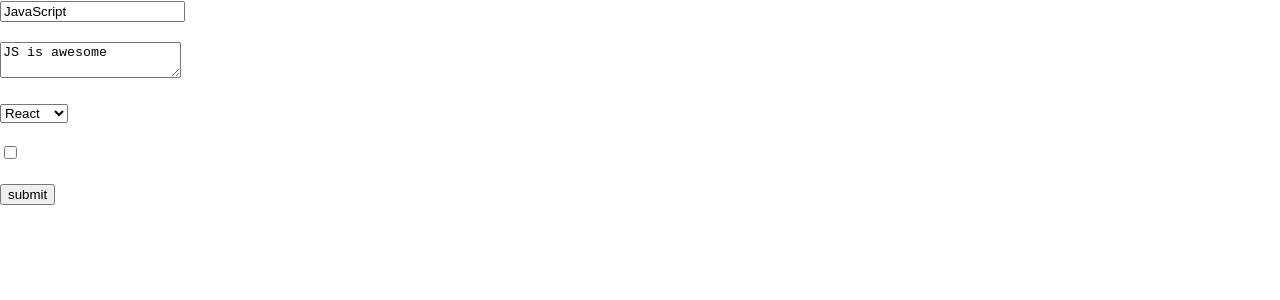
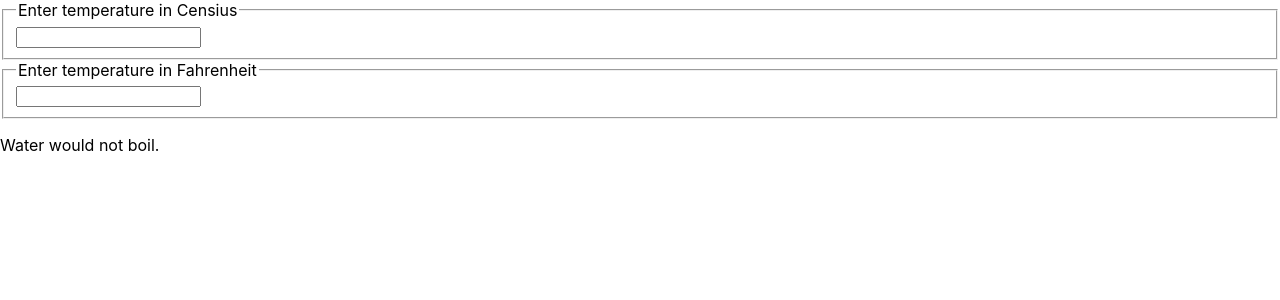
Before and after one commit to hasanmehedi9034/react_, a React (Create React App) app in the folder react_project/first-app/: page / in a window 1280 px wide. Shown: the top 300 px of the page. Built offline with nearby package versions, Linux system fonts and the light colour scheme.

Commit message:
state management

```diff
--- a/react_project/first-app/src/App.js
+++ b/react_project/first-app/src/App.js
@@ -1,16 +1,21 @@
 import './App.css';
 import React from 'react';
-import Clock from './components/Clock';
-import ClockList from './components/ClockList';
-import Form from './components/Form';
+// import Clock from './components/Clock';
+// import ClockList from './components/ClockList';
+// import Form from './components/Form';
+import Calculator from './components/Calculator';
 
 function App() {
-    const quantities = [1, 2, 3];
+    // const quantities = [1, 2, 3];
 
     return (
         // <ClockList quantity={quantities} />
         // <Clock />
-        <Form/>
+        // <Form/>
+        <>
+            <Calculator />
+        </>
+
     );
 }
 
--- /dev/null
+++ b/react_project/first-app/src/components/BoilingVerdict.js
@@ -0,0 +1,6 @@
+export default function BoilingVerdict({ celsius = 0}) {
+    if (celsius >= 100) {
+        return <p>Water would boil</p>
+    }
+    return <p>Water would not boil.</p>
+}
--- /dev/null
+++ b/react_project/first-app/src/components/Calculator.js
@@ -0,0 +1,56 @@
+import React from "react";
+import { convert, toCelsius, toFahrenheit } from "../lib/converter";
+import BoilingVerdict from "./BoilingVerdict";
+import TempInput from "./TempInput";
+
+export default class Calculator extends React.Component {
+    state = {
+        temperature: '',
+        scale: 'c'
+    }
+
+    handleChange = (e, scale) => {
+        this.setState({
+            temperature: e.target.value,
+            scale
+        });
+    }
+
+    onTemperatureChange = (e) => {
+        this.setState({
+            temperature: e.target.value
+        })
+    }
+
+    render() {
+        const { temperature, scale } = this.state;
+
+        const celsius = scale === 'f'
+            ? convert(temperature, toCelsius)
+            : temperature;
+
+        const fareheit = scale === 'c'
+            ? convert(temperature, toFahrenheit)
+            : temperature;
+
+        return (
+            <>
+                <TempInput
+                    scale='c'
+                    temperature={celsius}
+                    onTemperatureChange={this.handleChange}
+                />
+
+                <TempInput
+                    scale='f'
+                    temperature={fareheit}
+                    onTemperatureChange={this.handleChange}
+                />
+
+                <BoilingVerdict
+                    celsius={parseFloat(temperature)}
+                />
+            </>
+        )
+    }
+}
--- /dev/null
+++ b/react_project/first-app/src/components/TempInput.js
@@ -0,0 +1,24 @@
+import React from "react";
+
+const scaleNames = {
+    c: 'Censius',
+    f: 'Fahrenheit'
+}
+
+export default class TempInput extends React.Component {
+    render() {
+        const {scale, temperature, onTemperatureChange} = this.props;
+        return (
+            <>
+                <fieldset>
+                    <legend>Enter temperature in {scaleNames[scale]}</legend>
+                    <input
+                        type="text"
+                        value={temperature}
+                        onChange={(e) => onTemperatureChange(e, scale)}
+                    />
+                </fieldset>
+            </>
+        )
+    }
+}
--- /dev/null
+++ b/react_project/first-app/src/lib/converter.js
@@ -0,0 +1,20 @@
+export function toCelsius(fareheit) {
+    return ((fareheit - 32) * 5 ) / 9;
+}
+
+export function toFahrenheit(celsius) {
+    return ((celsius * 9) / 5) + 32;
+}
+
+export function convert(temperature, convertTo) {
+    const input = parseFloat(temperature);
+
+    if (Number.isNaN(input)) {
+        return '';
+    }
+
+    const output = convertTo(input);
+    const rounded = Math.round(output * 1000) / 1000;
+
+    return rounded.toString();
+}
```
